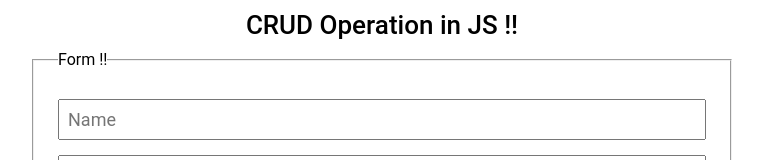
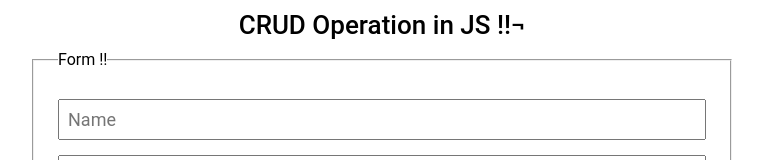
Before and after one commit to amit-mehta28/CRUD-with-exp, a plain HTML site: page frontend/index.html in a window 1280 px wide. Shown: the top 160 px of the page, without its empty margins (258-1021 px from the left). Drawn offline with Linux system fonts and the light colour scheme.

Commit message:
update server and frontend , fully project done

```diff
--- a/backend/server.js
+++ b/backend/server.js
@@ -5,7 +5,6 @@ const app = express();
 const port = 9000;
 app.use(cors("*"));
 app.use(express.json());
-
 
 let arrayDatas = [];
 
--- a/frontend/index.html
+++ b/frontend/index.html
@@ -82,7 +82,7 @@
 </head>
 <body>
     <div class="container">
-        <h1 class="main_heading">CRUD Operation in JS !!</h1>
+        <h1 class="main_heading">CRUD Operation in JS !!¬</h1>
         <form class="form">
             <fieldset class="fields">
                 <legend>Form !!</legend>
```
